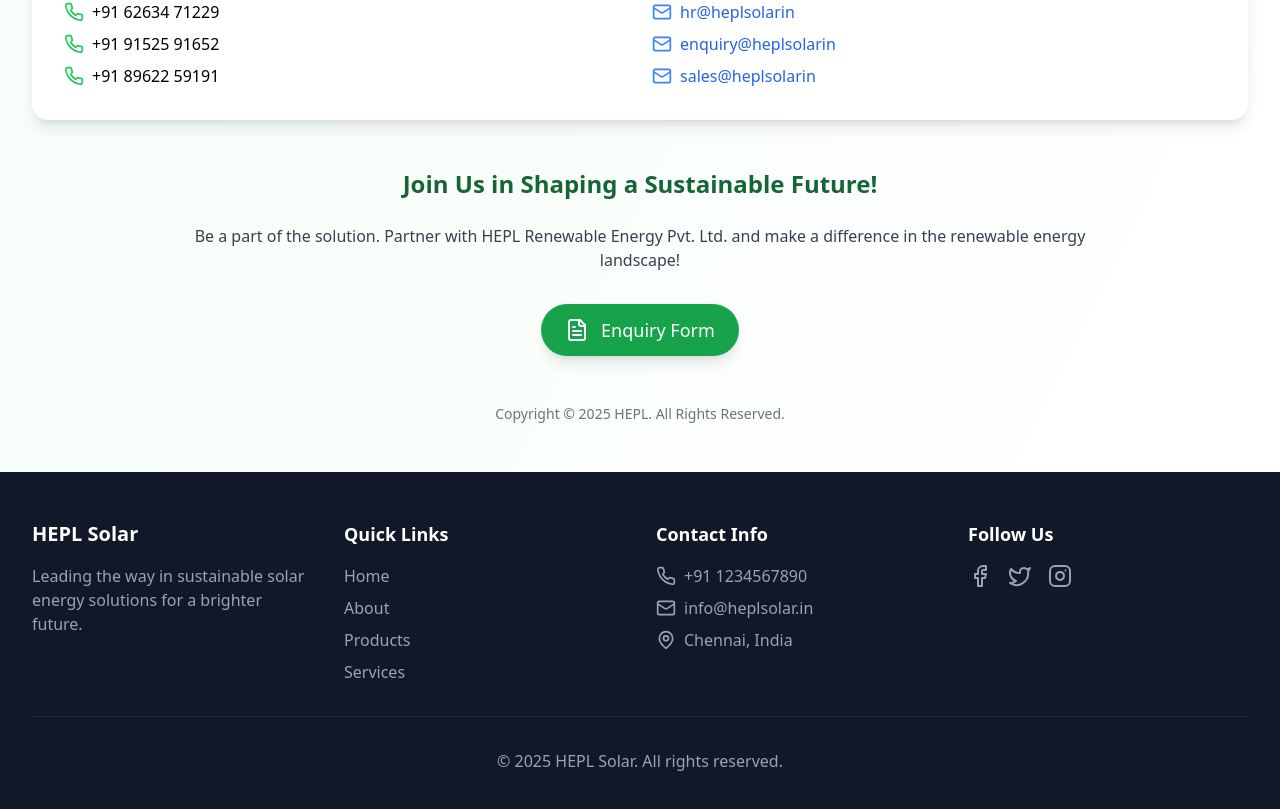
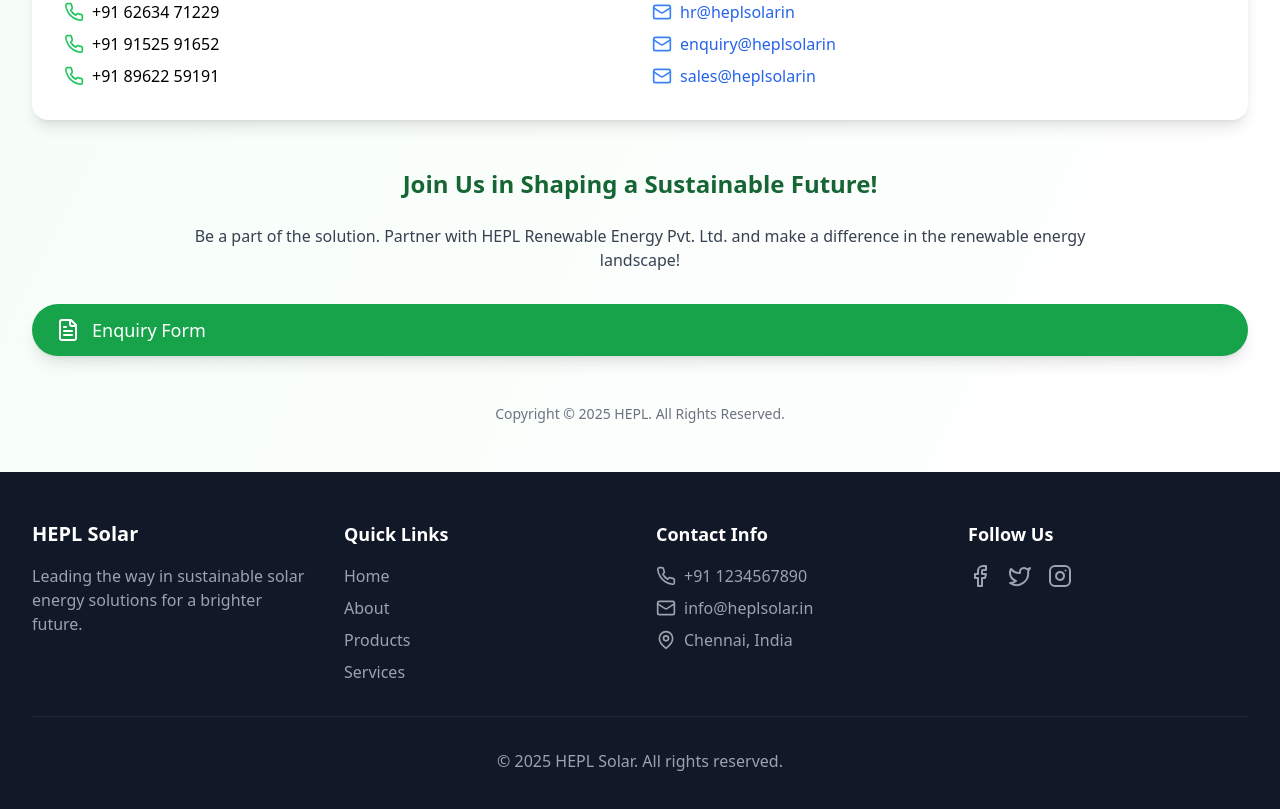
Before and after one commit to shaileshsiingh/solar-hepl, a React (Vite) app: page /franchise-opportunities in a window 1280 px wide. Shown: the part 2176-2985 px from the top of the page. Built offline with nearby package versions, Linux system fonts and the light colour scheme.

Commit message:
first commit13

```diff
--- a/src/pages/FranchiseOpportunities.tsx
+++ b/src/pages/FranchiseOpportunities.tsx
@@ -235,16 +235,19 @@ const HEPLFranchisePage = () => {
         <p className="text-gray-700 max-w-4xl mx-auto mb-8">
           Be a part of the solution. Partner with HEPL Renewable Energy Pvt. Ltd. and make a difference in the renewable energy landscape!
         </p>
-        <motion.button
+        <motion.a
+          href="https://docs.google.com/forms/d/e/1FAIpQLSdLmRoC_aJmkCVPNklHVFSdsuJDKDjl2FVGZAQHqU8wFX_6Vw/viewform?usp=send_form"
+          target="_blank"
+          rel="noopener noreferrer"
           whileHover={{ scale: 1.05 }}
           whileTap={{ scale: 0.95 }}
           className="bg-green-600 text-white text-lg py-3 px-6 rounded-full
           hover:bg-green-700 transition duration-300
-          shadow-lg hover:shadow-xl flex items-center mx-auto"
+          shadow-lg hover:shadow-xl flex items-center mx-auto inline-block"
         >
           <FileTextIcon className="mr-3" size={24} />
           Enquiry Form
-        </motion.button>
+        </motion.a>
       </motion.div>
 
       <div className="text-center text-gray-500 text-sm">
```
